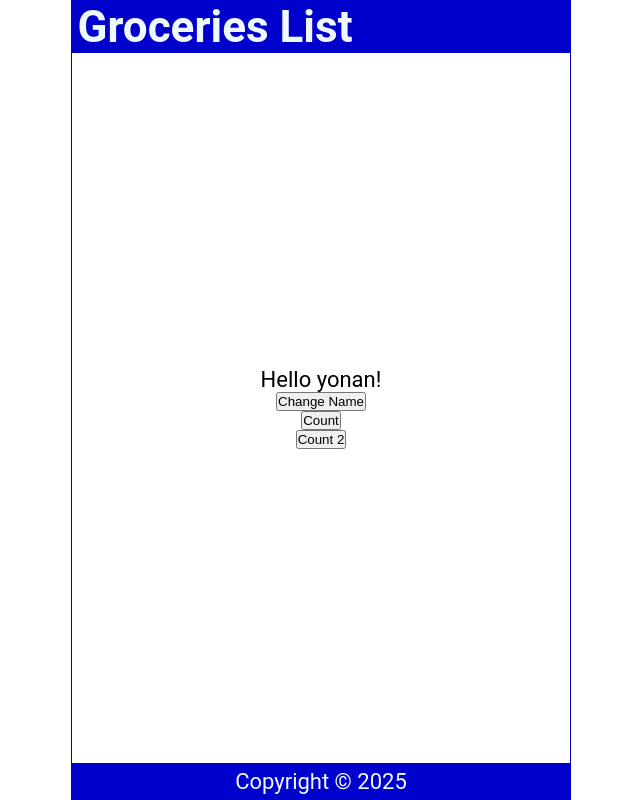
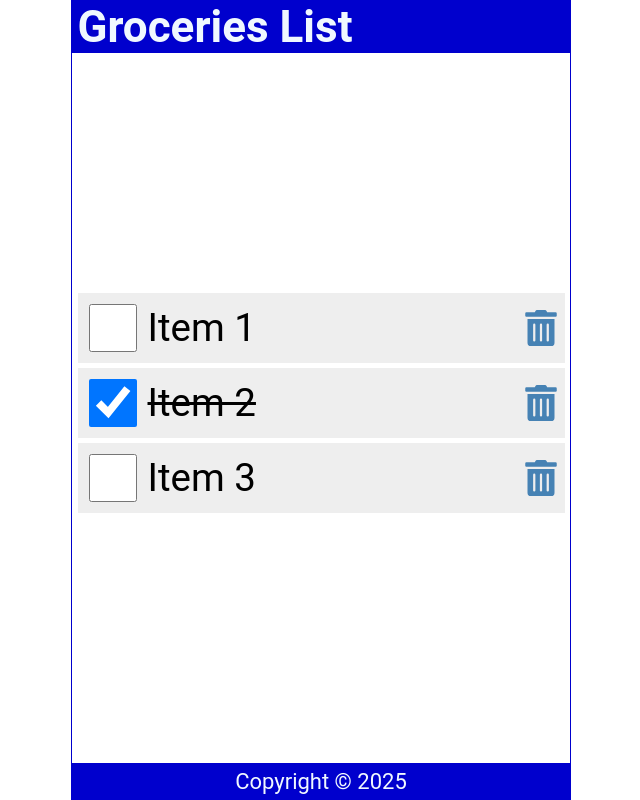
Before and after one commit to YonanPrasetyo/React, a React (Create React App) app: page / in a window 1280 px wide. Shown: the whole page, without its empty margins (319-959 px from the left). Built offline with nearby package versions, Linux system fonts and the light colour scheme.

Commit message:
Chapter 7: Lists & Keys

```diff
--- a/package.json
+++ b/package.json
@@ -7,8 +7,9 @@
     "@testing-library/react": "^13.0.0",
     "@testing-library/user-event": "^13.2.1",
     "cra-template": "1.2.0",
-    "react": "^19.0.0",
-    "react-dom": "^19.0.0",
+    "react": "^18.3.1",
+    "react-dom": "^18.3.1",
+    "react-icons": "^5.4.0",
     "react-scripts": "5.0.1",
     "web-vitals": "^2.1.0"
   },
--- a/src/Content.js
+++ b/src/Content.js
@@ -1,34 +1,63 @@
 import { useState } from "react";
+import { FaTrashAlt } from "react-icons/fa";
 
 const Content = () => {
-    const [name, setName] = useState('yonan')
-    const [count, setCount] = useState(0)
+    const [item, setItem] = useState([
+        {
+            id: 1,
+            checked: false,
+            item: 'Item 1'
+        },
+        {
+            id: 2,
+            checked: true,
+            item: 'Item 2'
+        },
+        {
+            id: 3,
+            checked: false,
+            item: 'Item 3'
+        },
+    ])
 
-    const handleNameChange = () => {
-        const name = ["yonan", "ego", "yopi"]
-        const int = Math.floor(Math.random() * 3)
-        setName(name[int])
+    const handleCheck = (id) => {
+        const listItems = item.map((item) => item.id === id ? {...item, checked: !item.checked} : item);
+        setItem(listItems);
+        localStorage.setItem('shoppingList', JSON.stringify(listItems));
     }
 
-    const handleClick = () => {
-        setCount(count + 1)
-        setCount(count + 1)
-        console.log(count)
+    const handleDelete = (id) => {
+        const listItems = item.filter((item) => item.id !== id);
+        setItem(listItems);
+        localStorage.setItem('shoppingList', JSON.stringify(listItems));
     }
-
-    const handleClick2 = () => {
-        console.log(count)
-    }
-
 
 	return (
         <main>
-            <p onDoubleClick={handleClick}>
-                Hello {name}!
-            </p>
-            <button onClick={handleNameChange}>Change Name</button>
-            <button onClick={handleClick}>Count</button>
-            <button onClick={handleClick2}>Count 2</button>
+            {item.length ? (
+            <ul>
+                {item.map((item) => (
+                    <li key={item.id} className="item">
+                        <input
+                            type="checkbox"
+                            onChange={() => handleCheck(item.id)}
+                            checked={item.checked}
+                        />
+                        <label
+                            style={(item.checked) ? {textDecoration: 'line-through'} : {textDecoration: 'none'}}
+                            onDoubleClick={() => handleCheck(item.id)}
+                        >{item.item}</label>
+                        <FaTrashAlt
+                            onClick={() => handleDelete(item.id)}
+                            role="button"
+                            tabIndex="0"
+                        />
+                    </li>
+                ))}
+            </ul>
+            ) : (
+                <p style={{marginTop: '2rem'}}>Your list is empty.</p>
+            )}
         </main>
     )
 };
--- a/src/index.css
+++ b/src/index.css
@@ -57,3 +57,61 @@
   display: grid;
   place-content: center;
 }
+
+ul {
+  width: 100%;
+  list-style: none;
+  padding: 0 0.25rem 0.25rem;
+}
+
+ul li::before {
+  content: "\200B";
+}
+
+.item {
+  display: flex;
+  justify-content: flex-start;
+  align-items: center;
+  padding: 0.5rem 0 0.5rem 0.5rem;
+  margin: 0.23rem 0;
+  background-color: #eee;
+}
+
+.item:first-child {
+  margin: 0;
+}
+
+.item input[type="checkbox"] {
+  text-align: center;
+  width: 2.5rem;
+  width: 48px;
+  min-width: 48px;
+  height: 2.5rem;
+  height: 48px;
+  cursor: pointr;
+  margin-right: 0.5rem;
+}
+
+.item input[type="checkbox"]:focus + label {
+  text-decoration: underline;
+}
+
+.item > label {
+  font-size: 1.75rem;
+  flex-grow: 1;
+}
+
+.item svg {
+  width: 48px;
+  min-width: 48px;
+  height: 36px;
+  font-size: 1rem;
+  color: steelblue;
+  cursor: pointer;
+}
+
+.item svg:hover,
+.item svg:focus {
+  color: red;
+  outline: none;
+}
```
Also changed, not shown: 1 other file (tests, documents, lock files or other folders).
